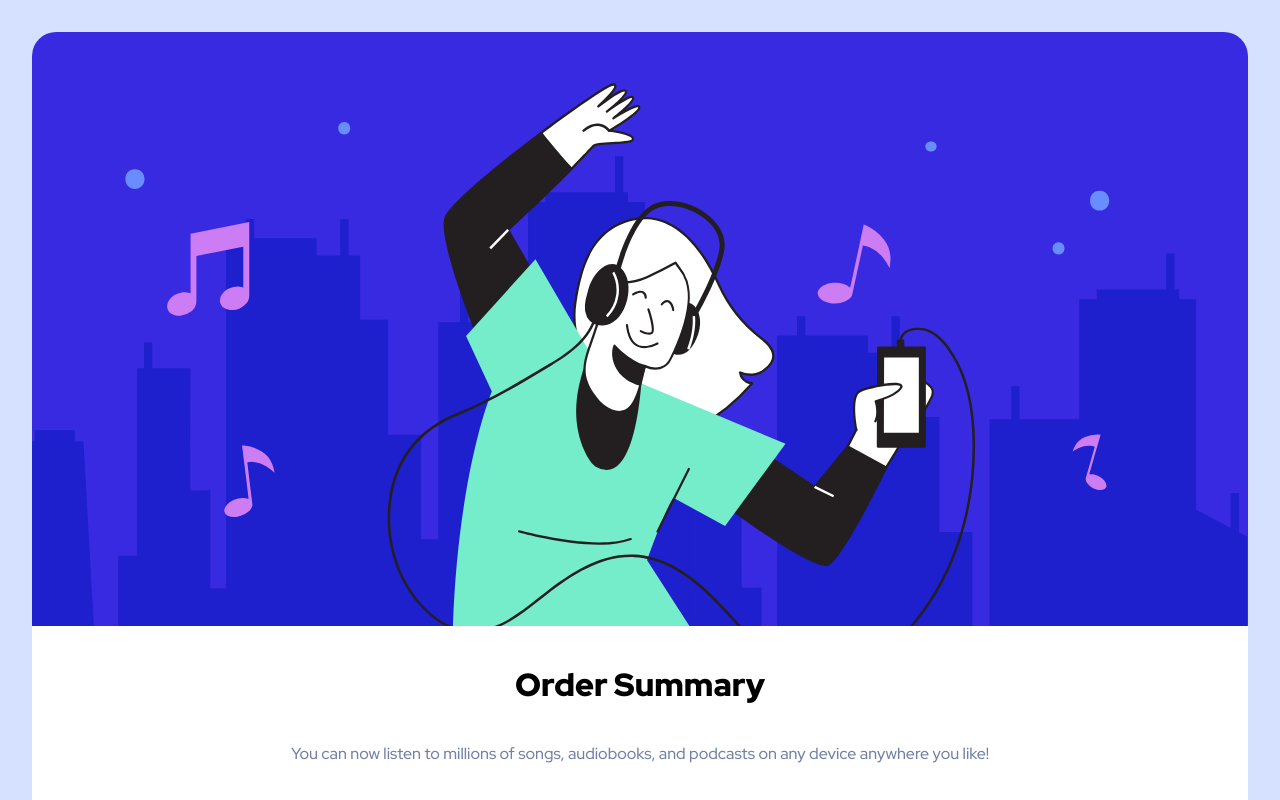
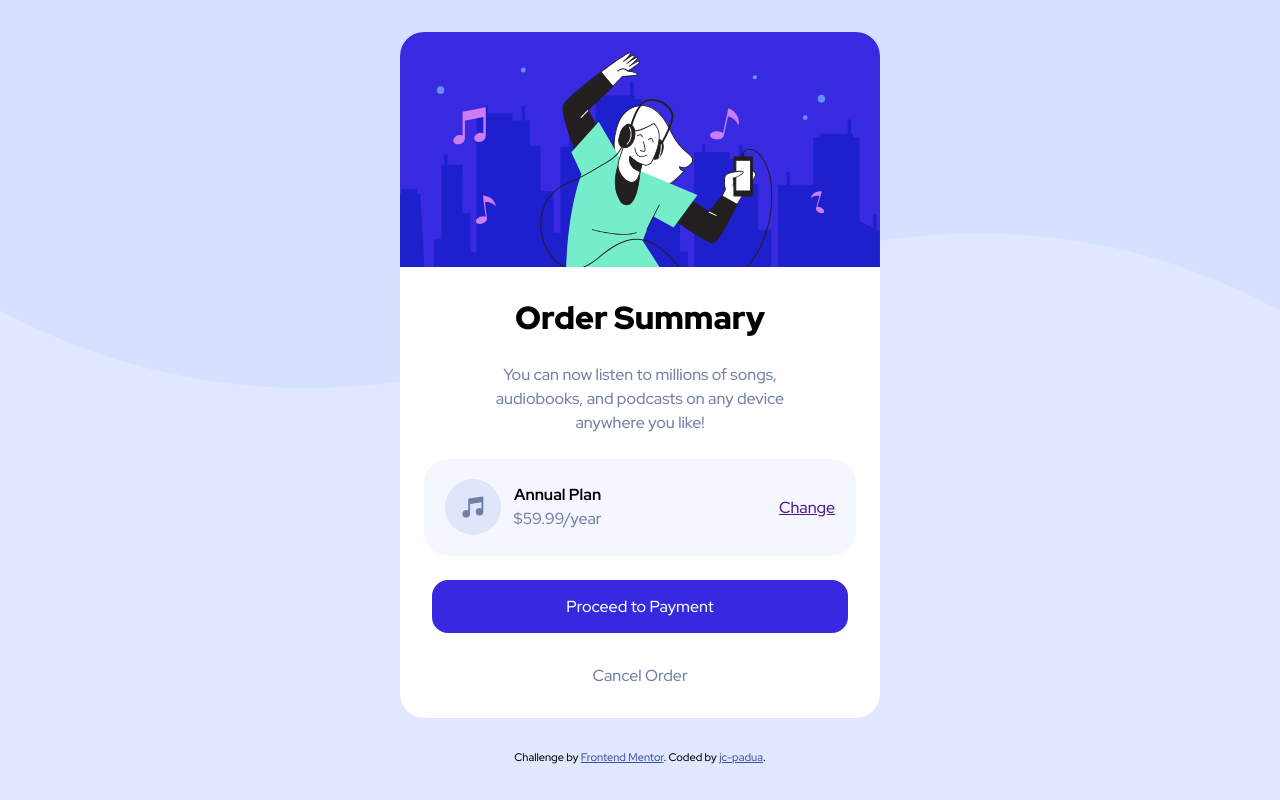
Before and after one commit to jc-padua/order-summary-component, a plain HTML site: page index.html in a window 1280 px wide. Shown: the top 800 px of the page. Drawn offline with Linux system fonts and the light colour scheme.

Commit message:
Desktop Version Done

```diff
--- a/index.html
+++ b/index.html
@@ -55,7 +55,7 @@
 
   <div class="attribution">
     Challenge by <a href="https://www.frontendmentor.io?ref=challenge" target="_blank">Frontend Mentor</a>.
-    Coded by <a href="#">Your Name Here</a>.
+    Coded by <a href="#">jc-padua</a>.
   </div>
 </body>
 
--- a/style.css
+++ b/style.css
@@ -29,7 +29,7 @@ html {
 body {
     background-image: url("images/pattern-background-mobile.svg");
     background-repeat: no-repeat;
-    background-size: cover;
+    background-size: auto;
     font-family: 'Red Hat Display', sans-serif;
 }
 
@@ -53,19 +53,19 @@ img {
 }
 
 .card-body h1 {
-    margin: 2rem 0;
+    margin: 1.5rem 0;
     font-weight: 900;
 }
 
 .card-body p {
-    line-height: 2rem;
+    line-height: 1.5rem;
     padding: 0 4rem;
     color: var(--desaturated-blue);
 }
 
 .card-plan {
     background-color: var(--very-pale-blue);
-    margin: 2rem;
+    margin: 1.5rem;
     border-radius: 1.5rem;
     display: flex;
     align-items: center;
@@ -86,12 +86,17 @@ img {
     line-height: 1.5rem;
 }
 
-.price-text {
+.price-text,
+.cancel {
     color: var(--desaturated-blue);
 }
 
 .plan-image {
     width: 3.5rem;
+}
+
+.change-text:hover {
+    text-decoration: none;
 }
 
 .card-footer {
@@ -116,3 +121,23 @@ img {
     opacity: 70%;
     color: #FFF;
 }
+
+.cancel:hover {
+    color: var(--dark-blue);
+}
+
+
+@media (min-width: 375px) {
+    body {
+        background-image: url("images/pattern-background-desktop.svg");
+        background-repeat: no-repeat;
+        background-size: contain;
+        display: grid;
+        place-items: center;
+        background-color: var(--pale-blue);
+    }
+
+    .card-container {
+        width: 30rem;
+    }
+}
```
